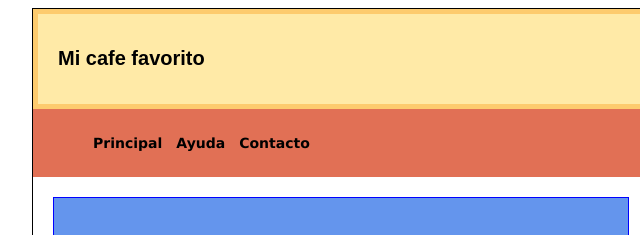
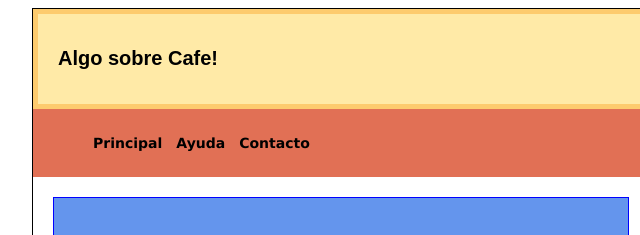
Before and after one commit to tchernaia88/PaginaCafe, a plain HTML site: page index.html in a window 1280 px wide. Shown: the top 235 px of the page, 127-767 px from the left. Drawn offline with Linux system fonts and the light colour scheme.

Commit message:
cambio nombre blog

```diff
--- a/index.html
+++ b/index.html
@@ -15,7 +15,7 @@
     <div class="agrupar">
 
         <header class="cabecera">
-            <h1>Mi cafe favorito</h1>
+            <h1>Algo sobre Cafe!</h1>
         </header>
 
         <nav class="menu">
```
